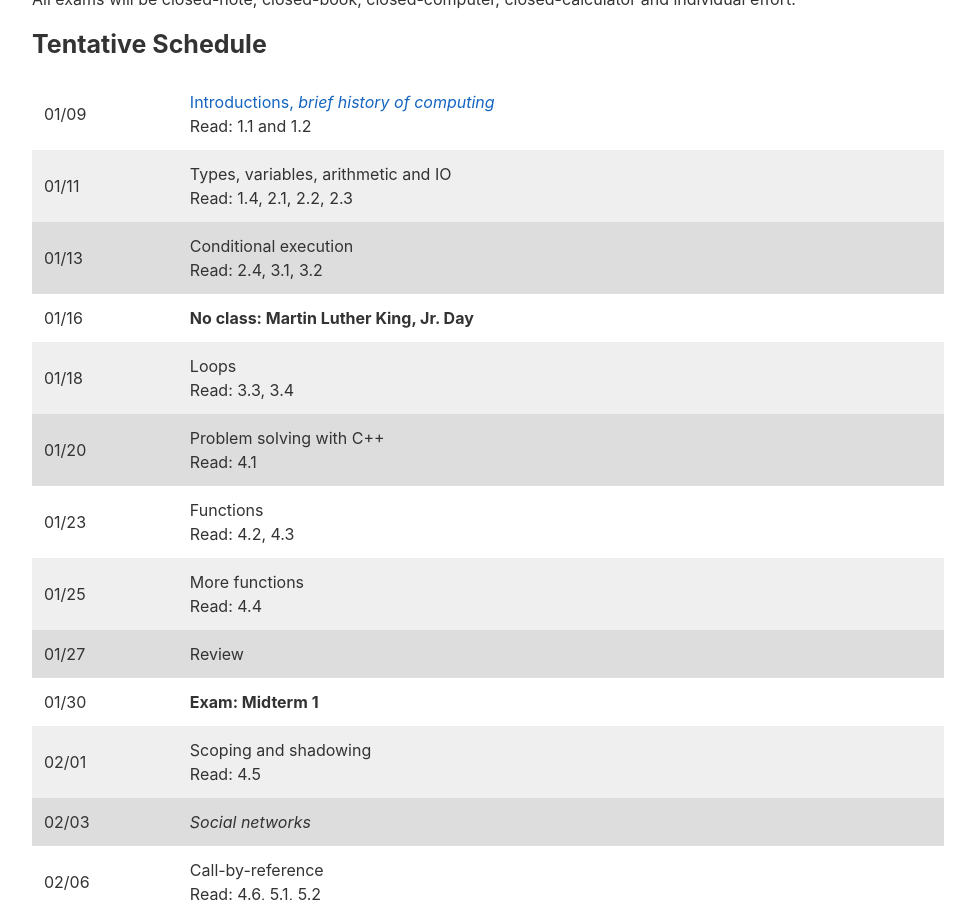
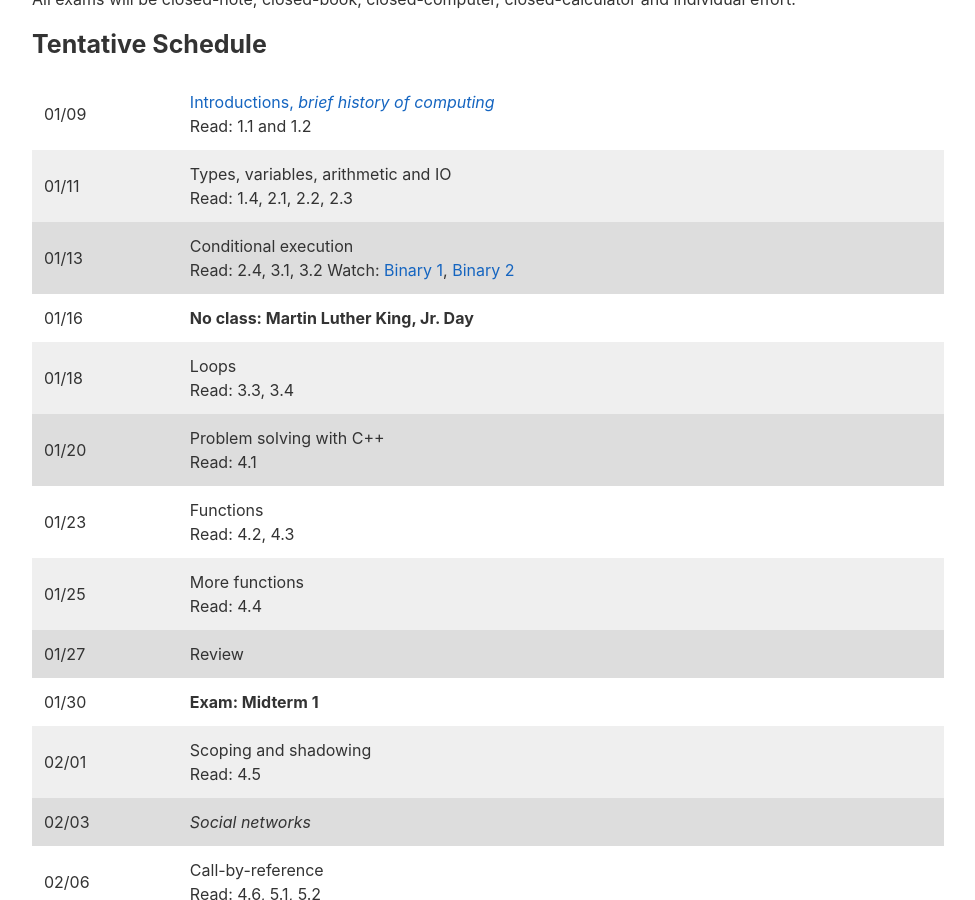
Before and after one commit to jacksonjw12/mbannister.github.io, a Jekyll site: the page built from _teaching/10-w17/index.md, in a window 1280 px wide and 900 px high, scrolled down 2597 px. Shown: the whole window, without its empty margins (152-1127 px from the left). Built offline with Jekyll 4.4.1, drawn with Linux system fonts in a browser that asks for light colours.

Commit message:
Add links to KA videos on binary numbers

```diff
--- a/_teaching/10-w17/index.md
+++ b/_teaching/10-w17/index.md
@@ -98,7 +98,7 @@ All exams will be closed-note, closed-book, closed-computer, closed-calculator a
 
 01/09 | [Introductions, _brief history of computing_](Slides/Lecture01.pdf) <br /> Read: 1.1 and 1.2 <!-- Week 1; install -->
 01/11 | Types, variables, arithmetic and IO <br /> Read: 1.4, 2.1, 2.2, 2.3
-01/13 | Conditional execution <br /> Read: 2.4, 3.1, 3.2
+01/13 | Conditional execution <br /> Read: 2.4, 3.1, 3.2 Watch: [Binary 1](//www.youtube.com/watch?v=ku4KOFQ-bB4), [Binary 2](https://www.youtube.com/watch?v=H4BstqvgBow)
 01/16 | __No class: Martin Luther King, Jr. Day__ <!-- Week 2; vars, IO, conditional -->
 01/18 | Loops <br /> Read: 3.3, 3.4
 01/20 | Problem solving with C++ <br /> Read: 4.1
```
